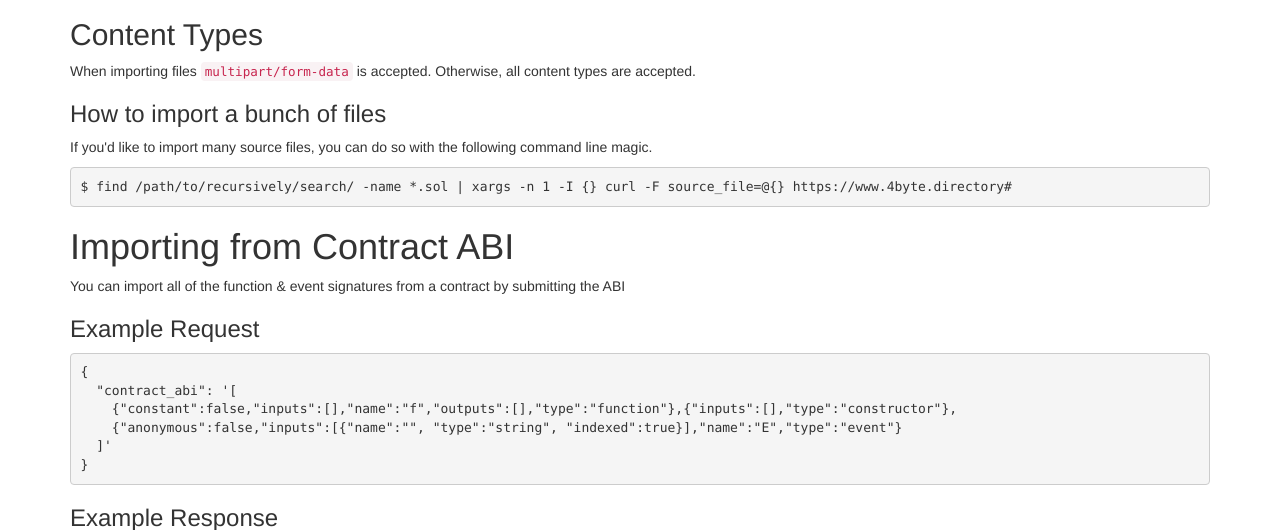
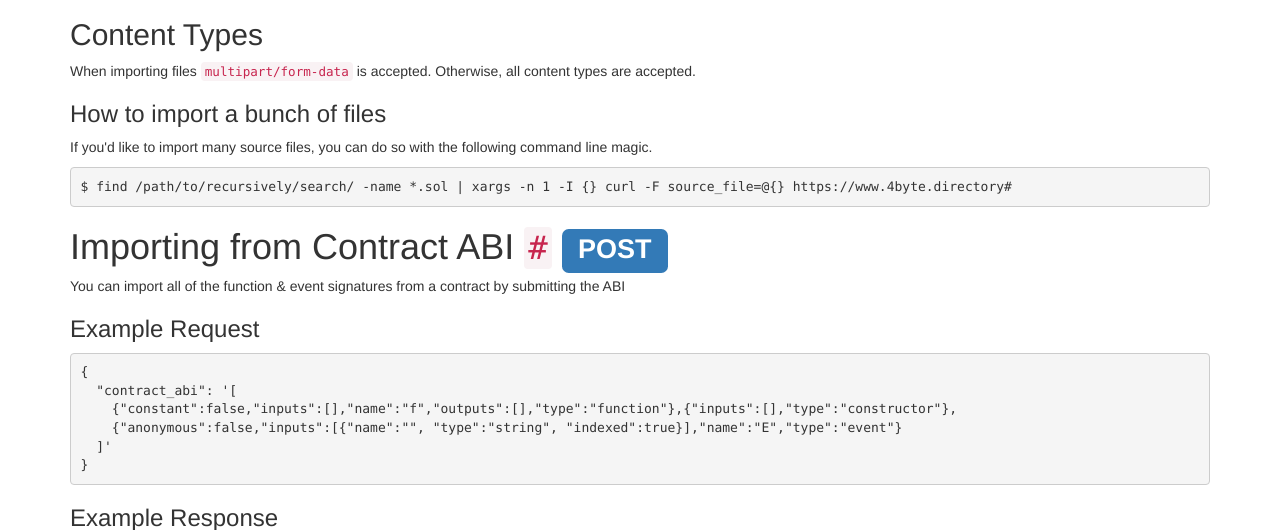
Before and after one commit to pipermerriam/ethereum-function-signature-registry, a Django app: template func_sig_registry/templates/documentation.html in a window 1280 px wide. Shown: the part 1164-1694 px from the top of the page. Run offline with Django 3.2, Linux system fonts and the light colour scheme; the template is opened without the code that fills it, so the values that code supplies are empty; some libraries are stand-ins or nearby versions.

Commit message:
document import-abi endpoint

```diff
--- a/func_sig_registry/templates/documentation.html
+++ b/func_sig_registry/templates/documentation.html
@@ -44,7 +44,7 @@
       <h3>How to import a bunch of files</h3>
       <p>If you'd like to import many source files, you can do so with the following command line magic.</p>
       <pre>$ find /path/to/recursively/search/ -name *.sol | xargs -n 1 -I {} curl -F source_file=@{} https://www.4byte.directory{% url 'api:import-solidity' %}</pre>
-      <h1>Importing from Contract ABI</h1>
+      <h1>Importing from Contract ABI <code>{% url 'api:import-abi' %}</a></code> <span class="label label-primary">POST</span></h1>
       <p>You can import all of the function & event signatures from a contract by submitting the ABI</p>
       <h3>Example Request</h3>
       <pre>{
```
